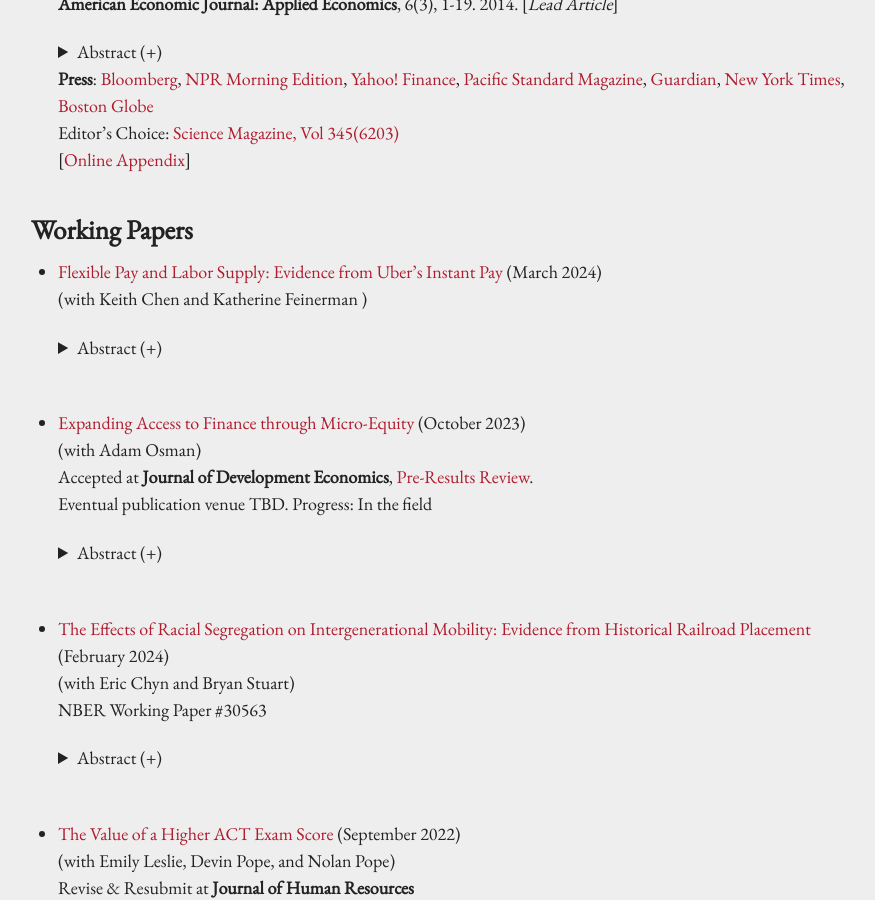
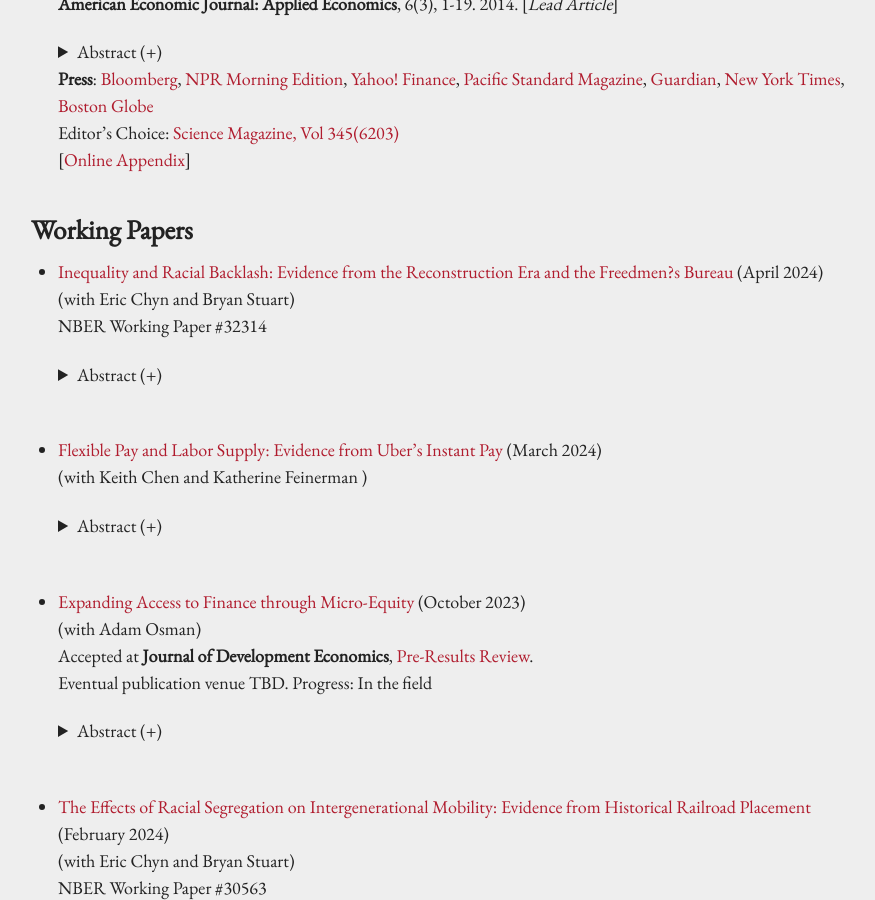
Before and after one commit to kareemhaggag/kareemhaggag.github.io, a Jekyll site: the page built from research.md, in a window 1280 px wide and 900 px high, scrolled down 1793 px. Shown: the whole window, without its empty margins (186-1061 px from the left). Built offline with Jekyll 4.4.1, drawn with Linux system fonts in a browser that asks for light colours; comment, search, counter and statistics services are not loaded; our own code applies the rules of GitHub Pages for plain Markdown files.

Commit message:
Update research page

```diff
--- a/research.md
+++ b/research.md
@@ -131,6 +131,17 @@ permalink: /research/
 
 ## Working Papers
 
+* [Inequality and Racial Backlash: Evidence from the Reconstruction Era and the Freedmen?s Bureau](/f/Freedmens_Bureau.pdf) (April 2024)<br />
+  (with Eric Chyn and Bryan Stuart)<br />
+  NBER Working Paper #32314<br />
+
+   <details><summary> Abstract (+) </summary>
+
+   <blockquote>
+   <p align="left"> How do majority groups respond to a narrowing of inequality in racially polarized environments? We study this question by examining the effects of the Freedmen?s Bureau, an agency created after the U.S. Civil War to provide aid to former slaves and launch institutional reform in the South. We use new historical records and an event study approach to estimate impacts of the Bureau on political economy in the South. In the decade immediately after the war, counties with Bureau field offices had reduced vote shares for Democrats, the major political party that previously championed slavery and opposed Black civil rights during Reconstruction. In the longer-run, we find evidence of backlash in the form of higher Democratic vote shares and increases in several forms of racial violence, including lynchings and attacks against Black schools. This backlash extends through the twentieth century, when we find that counties that once had a Bureau field office have higher rates of second-wave and third-wave Ku Klux Klan activity and lower rates of intergenerational economic mobility. Overall, our results suggest that the initial impacts of the Freedmen?s Bureau stimulated countervailing responses by White majorities who sought to offset social progress of Black Americans. <br></p> </blockquote>
+   </details> <br />
+
+
 * [Flexible Pay and Labor Supply: Evidence from Uber's Instant Pay](/f/Instant_Pay.pdf) (March 2024)<br />
   (with Keith Chen and Katherine Feinerman )<br />
 
```
